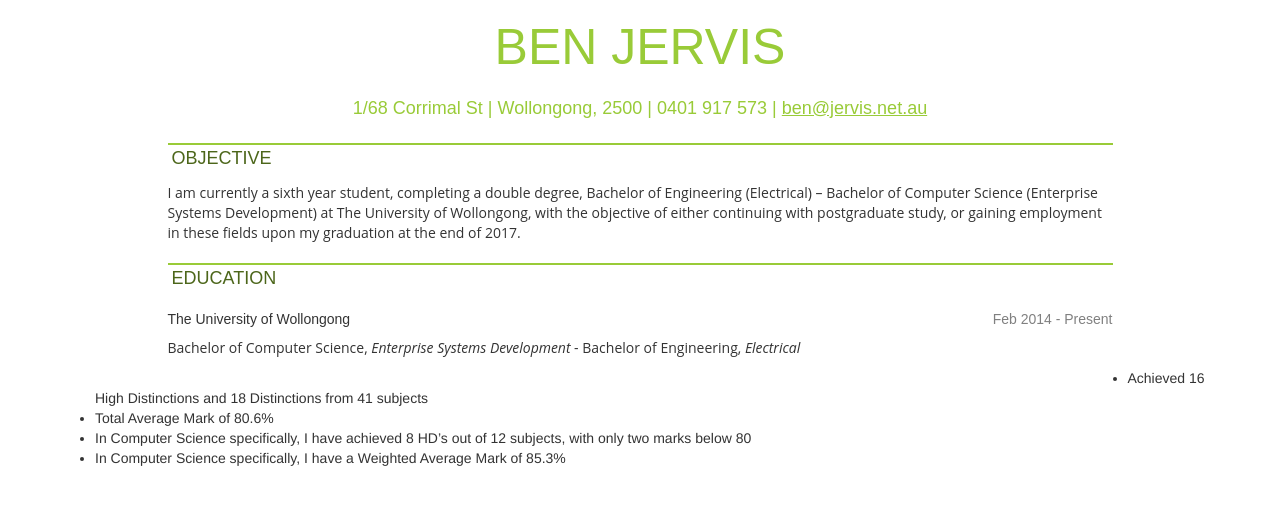
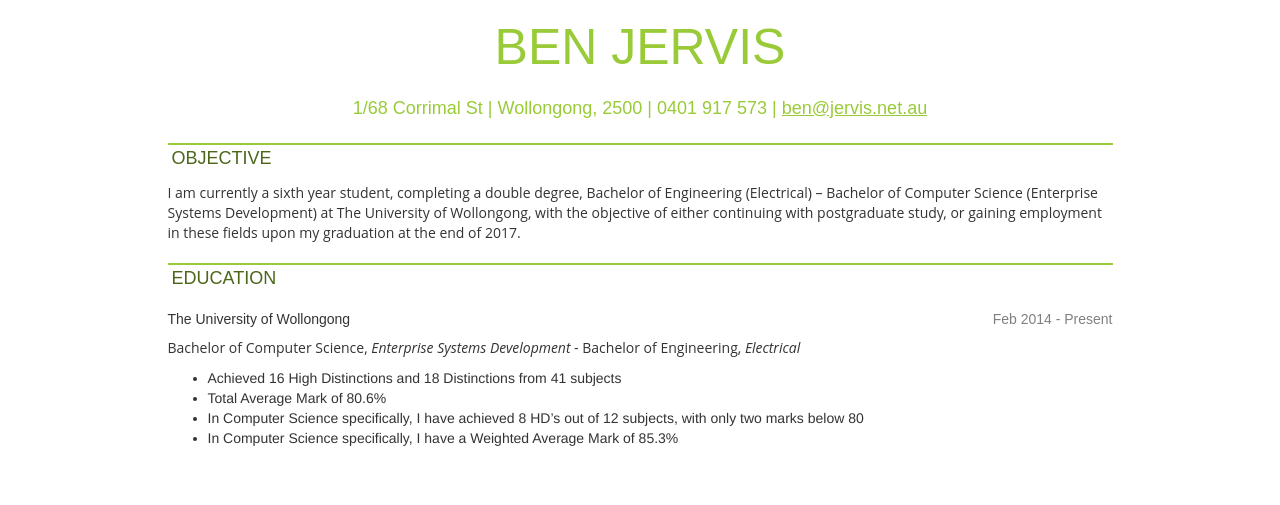
Before and after one commit to ben-jervis-old/benJervis.github.io, a Jekyll site: the page resume.html, which Jekyll copies as it is, in a window 1280 px wide. Shown: the top 505 px of the page. Built offline with Jekyll 4.4.1, drawn with Linux system fonts in a browser that asks for light colours.

Commit message:
Update resume.html

```diff
--- a/resume.html
+++ b/resume.html
@@ -77,14 +77,14 @@
       </div>
       <div class="row">
         <div class="col-sm-1"></div>
-        <p class="col-sm-10">
+        <div class="col-sm-10">
           <ul>
             <li>Achieved 16 High Distinctions and 18 Distinctions from 41 subjects</li>
             <li>Total Average Mark of 80.6%</li>
             <li>In Computer Science specifically, I have achieved 8 HD’s out of 12 subjects, with only two marks below 80</li>
             <li>In Computer Science specifically, I have a Weighted Average Mark of 85.3%</li>
           </ul>
-        </p>
+        </div>
       </div>
     </div>
   </body>
```
